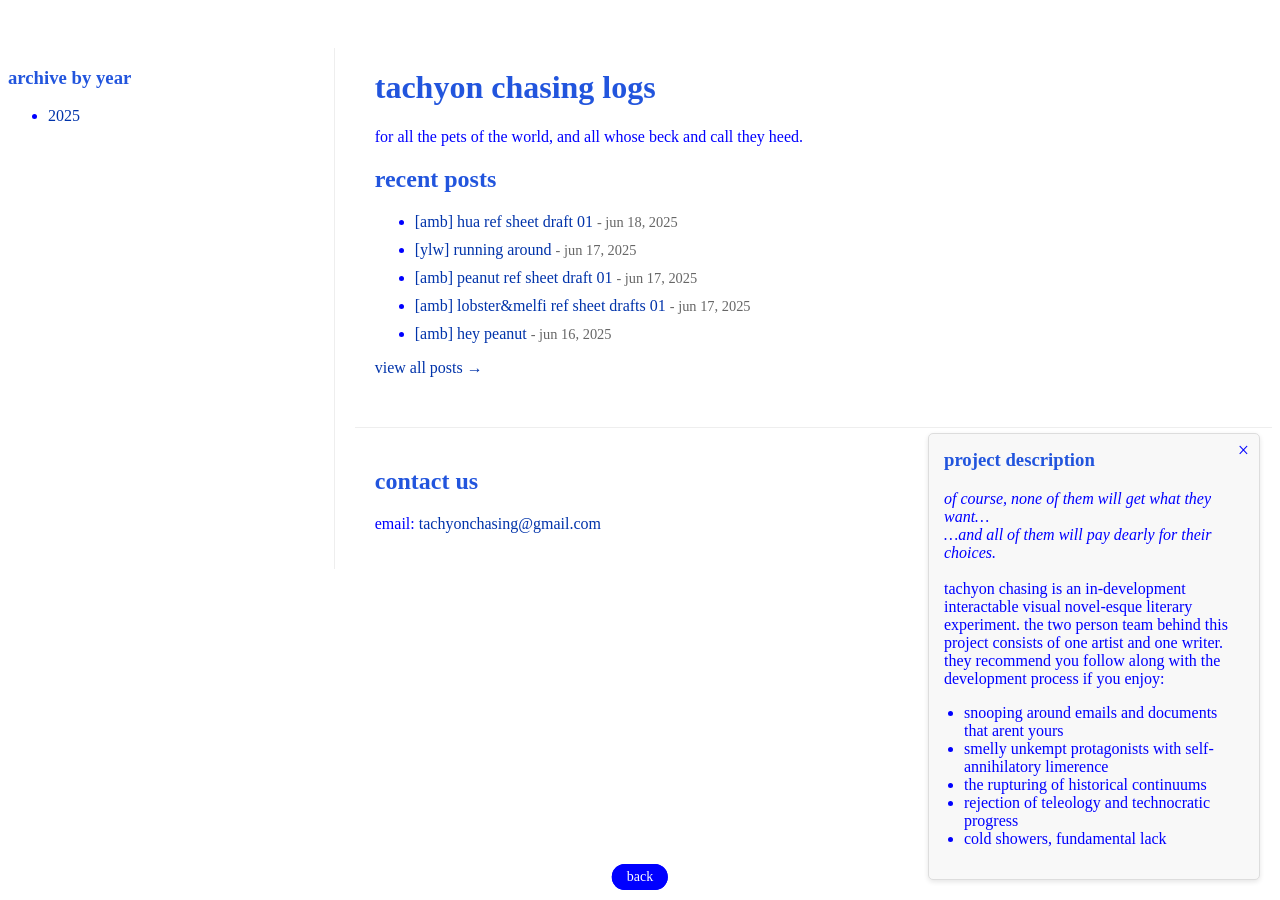
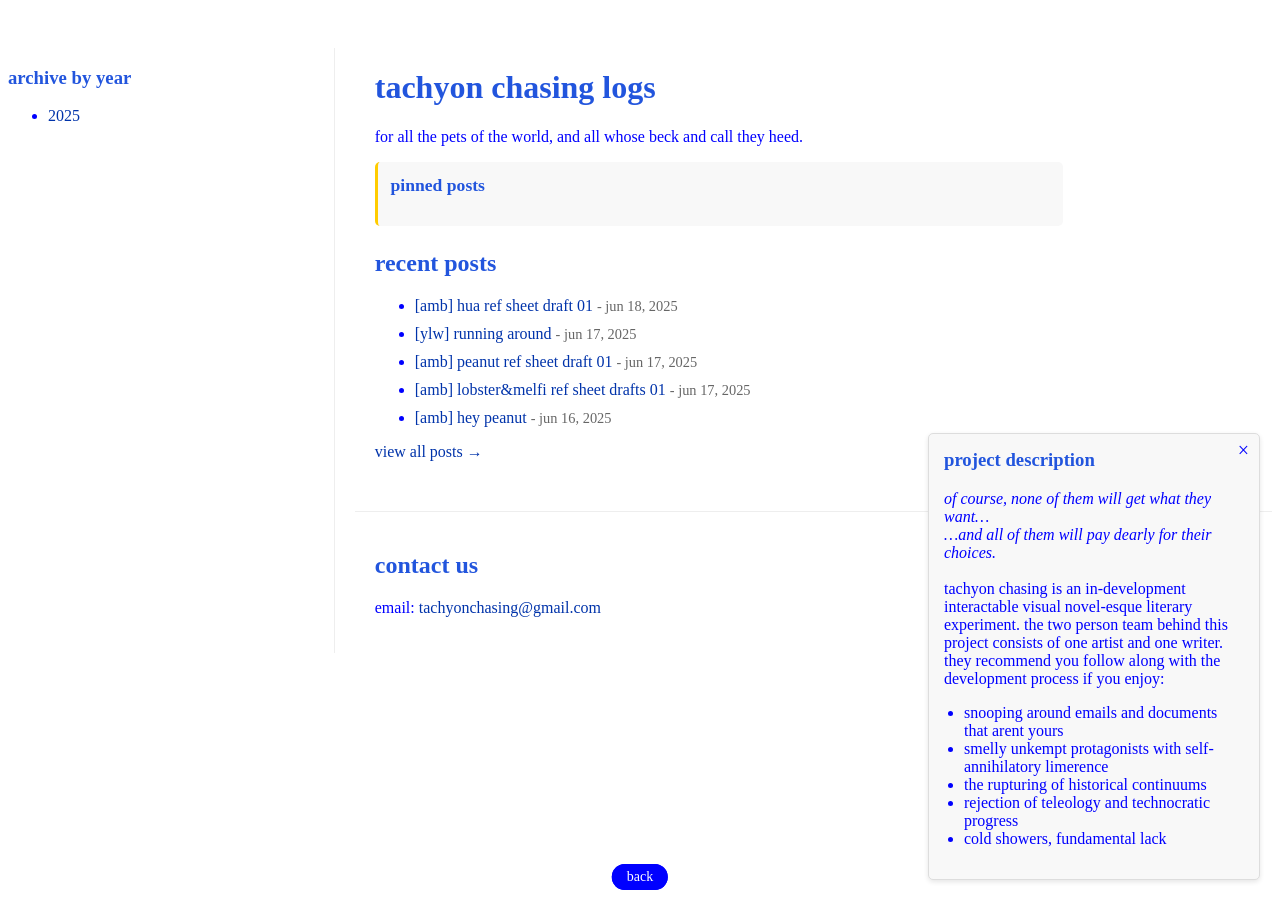
Before and after one commit to catgoesmiao/catgoesmiao.github.io, a Jekyll site: the page built from index.html, in a window 1280 px wide and 900 px high. Built offline with Jekyll 4.4.1, drawn with Linux system fonts in a browser that asks for light colours.

Commit message:
Update index.html

```diff
--- a/index.html
+++ b/index.html
@@ -7,6 +7,35 @@
   <h1>tachyon chasing logs</h1>
   <p>for all the pets of the world, and all whose beck and call they heed.</p>
 
+  <div class="pinned-posts">
+  <h3>pinned posts</h3>
+  <ul>
+    {% for post_url in site.pinned_posts %}
+      {% assign pinned_post = site.posts | where: "url", post_url | first %}
+      {% if pinned_post %}
+        <li><a href="{{ pinned_post.url }}">{{ pinned_post.title }}</a></li>
+      {% endif %}
+    {% endfor %}
+  </ul>
+</div>
+
+<style>
+.pinned-posts {
+  margin-bottom: 1.5rem;
+  padding: 0.8rem;
+  background: #f8f8f8;
+  border-radius: 5px;
+  border-left: 3px solid #ffcc00;
+}
+.pinned-posts h3 {
+  margin-top: 0;
+  font-size: 1.1em;
+}
+.pinned-posts ul {
+  padding-left: 1.2rem;
+  margin-bottom: 0;
+}
+</style>
   <h2>recent posts</h2>
   <ul class="posts">
     {% for post in site.posts limit:5 %}
```
